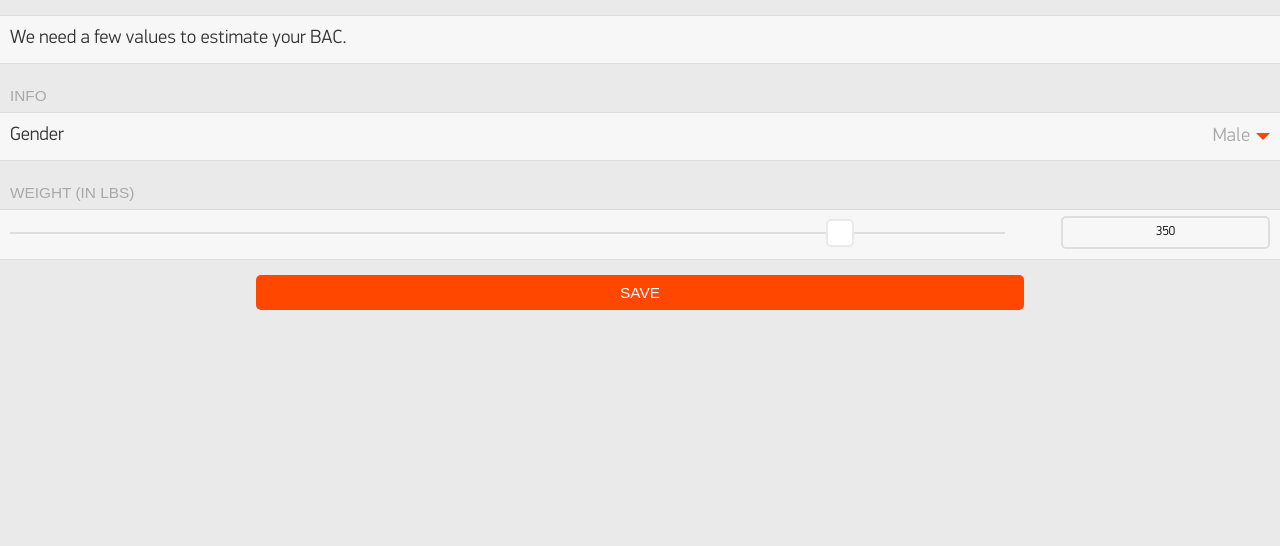
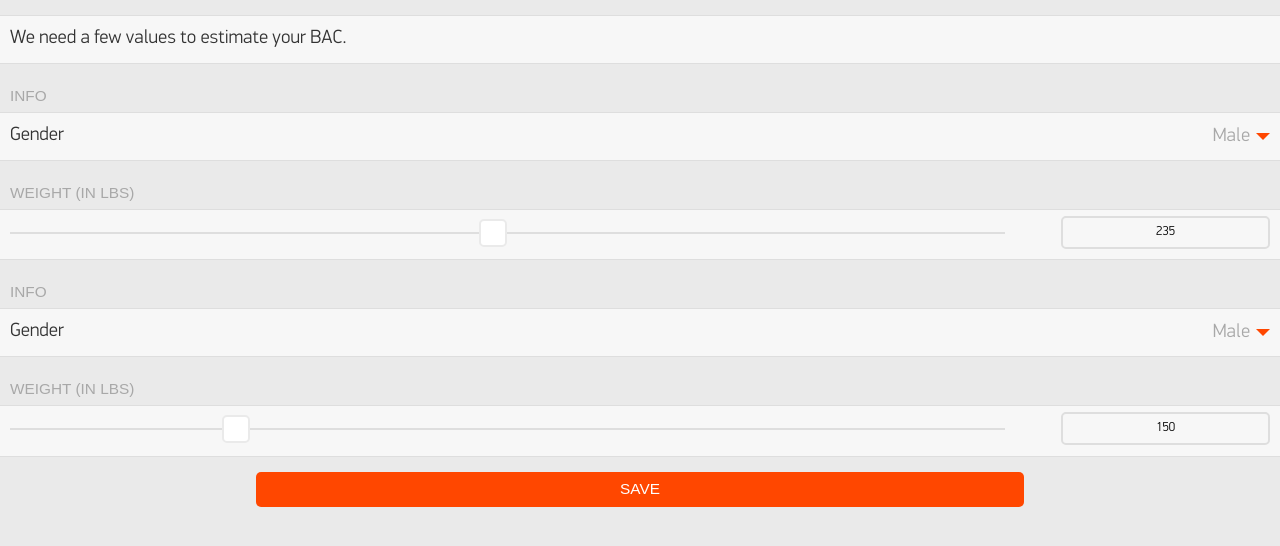
Before and after one commit to rippy/rippy.github.com, a plain HTML site: page pebble/bac/index.html in a window 1280 px wide. Drawn offline with Linux system fonts and the light colour scheme.

Commit message:
added form for second person.

```diff
--- a/pebble/bac/index.html
+++ b/pebble/bac/index.html
@@ -25,12 +25,15 @@
         }
 
         window.onload = function () {
-            var options = getQueryParam("options", '{"gender":"Male","weight":"350"}');
+            var options = getQueryParam("options", '{"gender":"Male","weight":"235","gender1":"Male","weight1":"150"}');
             console.log("options", options);
             options = JSON.parse(options);
             document.forms[0].gender.value = options.gender;
             document.forms[0].weight.value = options.weight;
             document.forms[0].weightText.value = options.weight;
+            document.forms[0].gender1.value = options.gender1;
+            document.forms[0].weight1.value = options.weight1;
+            document.forms[0].weight1Text.value = options.weight1;
         }
 
     </script>
@@ -75,6 +78,37 @@
             </div>
         </div>
 
+        <!--<div class="item-container">&nbsp;</div>-->
+
+        <div class="item-container">
+            <div class="item-container-header">Info</div>
+            <div class="item-container-content">
+                <label class="item">
+                    Gender
+                    <select id='gender1' name="select-1" dir='rtl' class="item-select">
+                        <option class="item-select-option">Male</option>
+                        <option class="item-select-option" selected>Female</option>
+                    </select>
+                </label>
+            </div>
+        </div>
+
+
+    <!--
+      |  See also: http://html5tutorial.info/html5-range.php
+      -->
+        <div class="item-container">
+            <div class="item-container-header">Weight (in lbs)</div>
+            <div class="item-container-content">
+                <label class="item">
+                    <input id='weight1' type="range" class="item-slider" name="slider-2" min="80" max="400" value="150">
+                    <div class="item-input-wrapper item-slider-text">
+                        <input id='weight1Text' type="text" class="item-input" name="slider-2" value="150">
+                    </div>
+                </label>
+            </div>
+        </div>
+
         <div class="item-container">
             <div class="button-container">
                 <input type="button" class="item-button" value="SAVE" id="saveButton">
@@ -91,7 +125,9 @@
 
             var options = {
                 'gender': document.forms[0].gender.value,
-                'weight': document.forms[0].weight.value
+                'weight': document.forms[0].weight.value,
+                'gender1': document.forms[0].gender1.value,
+                'weight1': document.forms[0].weight1.value
             };
 
             console.log('saving... ', options);
```
